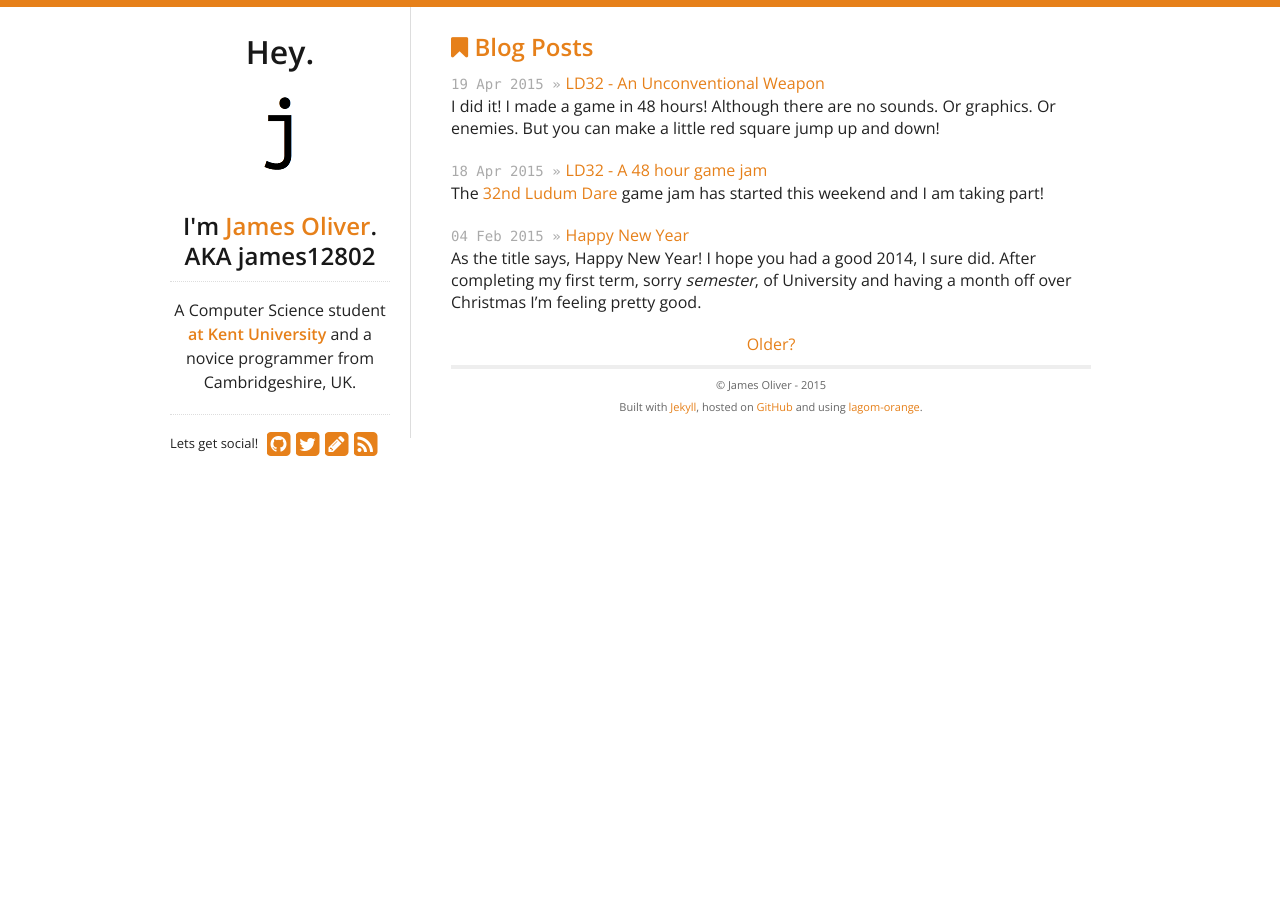
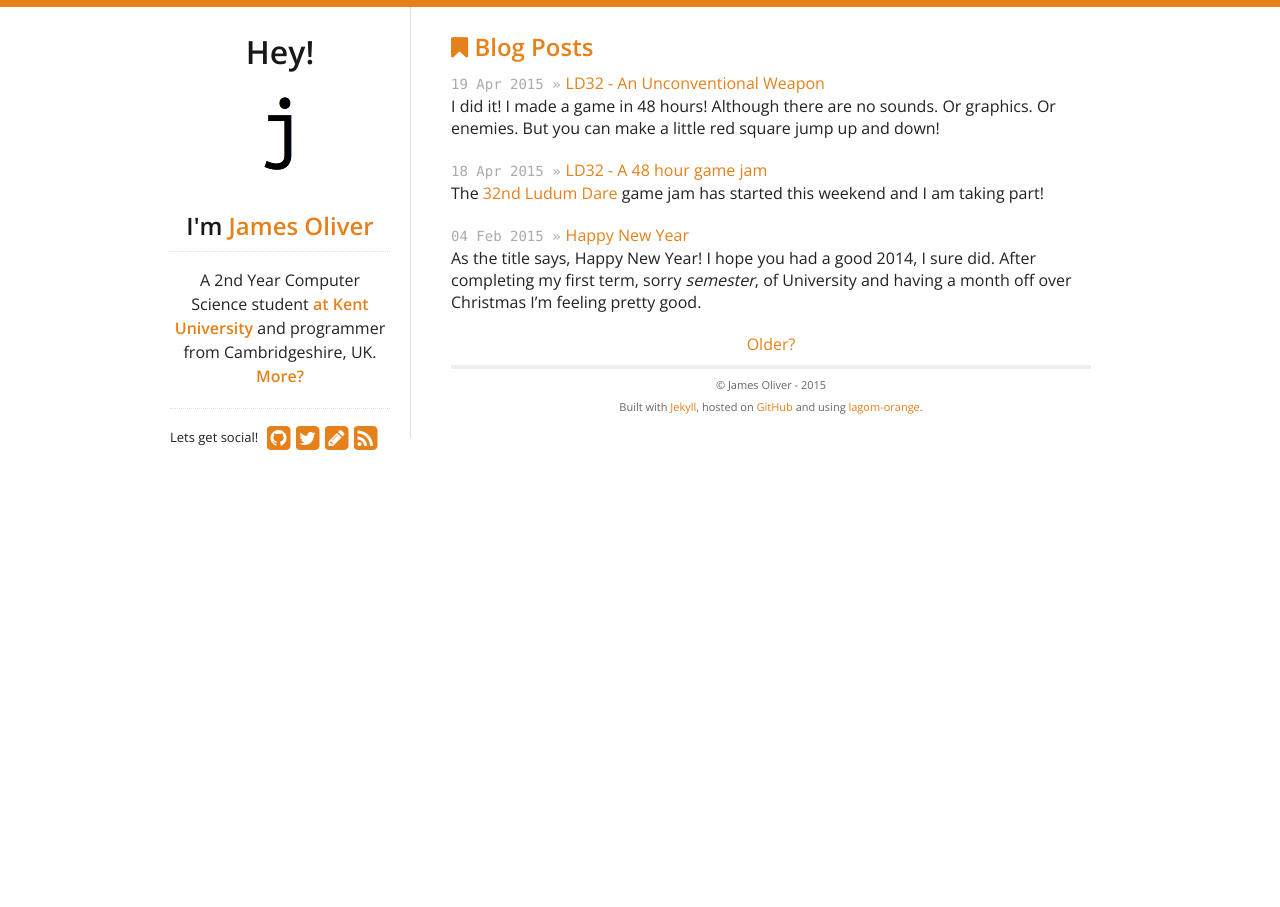
Before and after one commit to JamesJOliver/JamesJOliver.github.io, a Jekyll site: the page built from index.html, in a window 1280 px wide. Built offline with Jekyll 4.4.1, drawn with Linux system fonts in a browser that asks for light colours; nearby versions of some CDN libraries; a script that is not in the unit is left out.

Commit message:
Updated to new URL

```diff
--- a/_includes/footer.html
+++ b/_includes/footer.html
@@ -8,6 +8,6 @@
   <p>
     © {{ site.theme.name }} - 2015
   <br>
-    Built with <a href="http://jekyllrb.com/">Jekyll</a>, hosted on <a href="http://github.com/james12802/james12802.github.io">GitHub</a> and using <a href="http://github.com/james12802/lagom-orange">lagom-orange</a>.
+    Built with <a href="http://jekyllrb.com/">Jekyll</a>, hosted on <a href="http://github.com/JamesJOliver/JamesJOliver.github.io">GitHub</a> and using <a href="http://github.com/JamesJOliver/lagom-orange">lagom-orange</a>.
   </p>
 </div>
--- a/_includes/sidebar.html
+++ b/_includes/sidebar.html
@@ -1,12 +1,12 @@
 <nav>
-  <h1>Hey.</h1>
+  <h1>Hey!</h1>
   <a href="/">
     <img src="/logo.png" id="logo" alt="Blog logo"/>
   </a>
-  <h2>I'm <a href="/">{{ site.theme.name }}</a>. AKA james12802</h2>
+  <h2>I'm <a href="/">{{ site.theme.name }}</a></h2>
   <hr/>
   <ul>
-  <p align="center">A Computer Science student <a href="https://www.kent.ac.uk/">at Kent University</a> and a novice programmer from Cambridgeshire, UK.</p>
+  <p align="center">A 2nd Year Computer Science student <a href="https://www.kent.ac.uk/">at Kent University</a> and programmer from Cambridgeshire, UK. <br><a href="about.html">More?</a></p>
   <hr/>
   <div>
     <div id="social">
```
